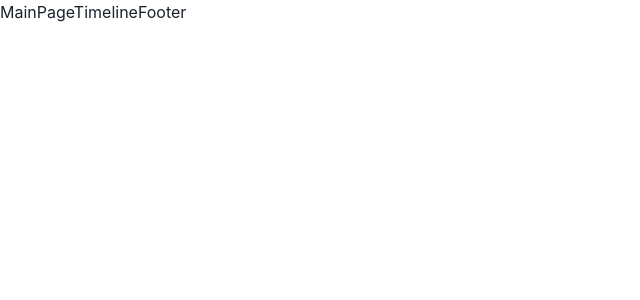
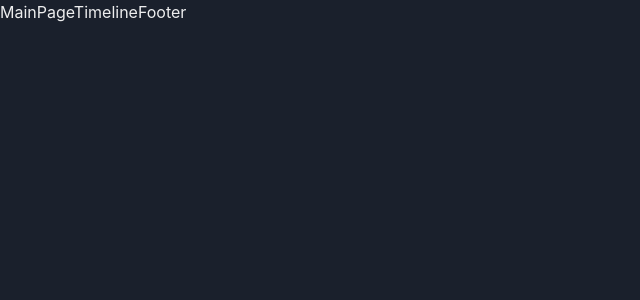
Before and after one commit to scridonlucas/discusso-frontend, a React (Vite) app: page /home in a window 1280 px wide. Shown: the top 300 px of the page, without its empty margins (0-640 px from the left). Built offline with nearby package versions, Linux system fonts and the light colour scheme.

Commit message:
add dark mode using chakra ui

```diff
--- /dev/null
+++ b/src/app/theme.ts
@@ -0,0 +1,9 @@
+import { extendTheme, type ThemeConfig } from '@chakra-ui/react';
+
+const config: ThemeConfig = {
+  initialColorMode: 'dark',
+  useSystemColorMode: false,
+};
+
+const theme = extendTheme({ config });
+export default theme;
--- a/src/main.tsx
+++ b/src/main.tsx
@@ -1,6 +1,8 @@
 import React from 'react';
 import ReactDOM from 'react-dom/client';
 import App from './app/App.tsx';
+
+import { ColorModeScript } from '@chakra-ui/react';
 
 import { BrowserRouter as Router } from 'react-router-dom';
 import { Provider } from 'react-redux';
@@ -9,13 +11,15 @@
 
 import store from './app/store.ts';
 import queryClient from './app/query.ts';
+import theme from './app/theme.ts';
 
 ReactDOM.createRoot(document.getElementById('root')!).render(
   <React.StrictMode>
-    <ChakraProvider>
+    <ChakraProvider theme={theme}>
       <QueryClientProvider client={queryClient}>
         <Provider store={store}>
           <Router>
+            <ColorModeScript initialColorMode={theme.config.initialColorMode} />
             <App />
           </Router>
         </Provider>
```
